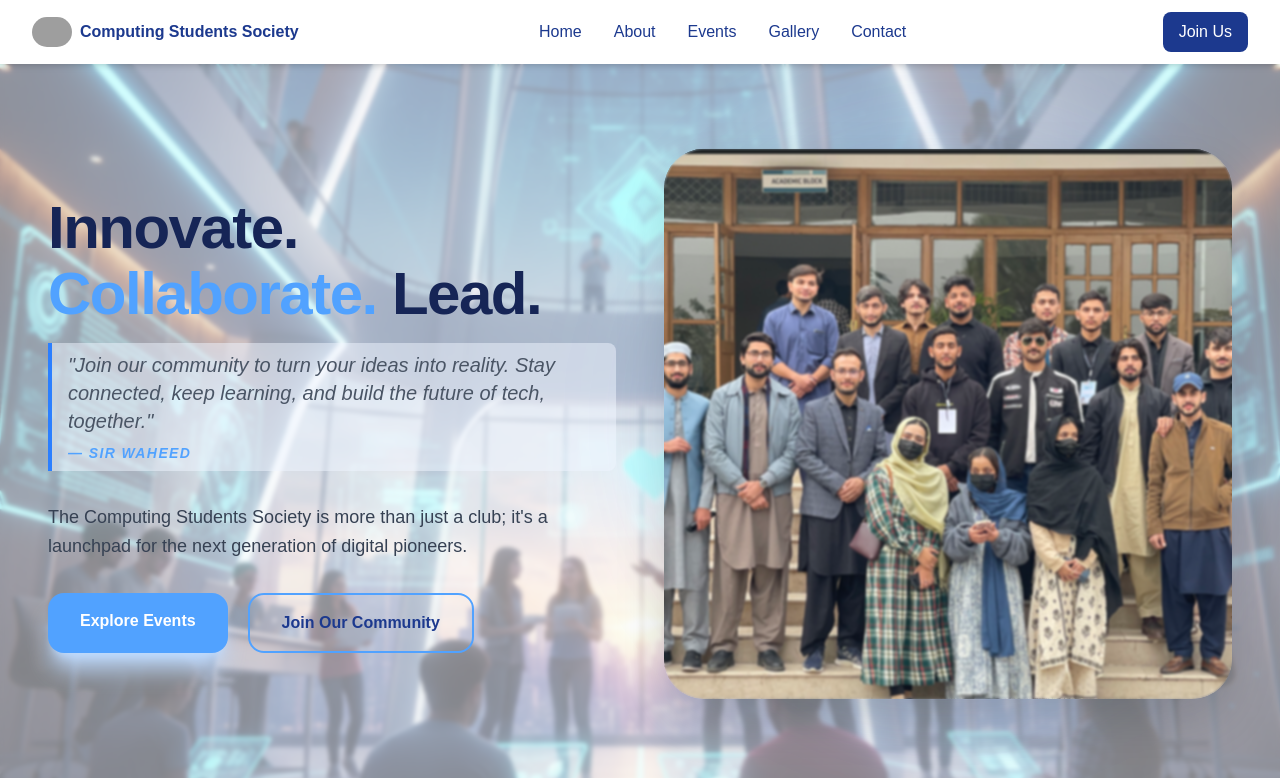
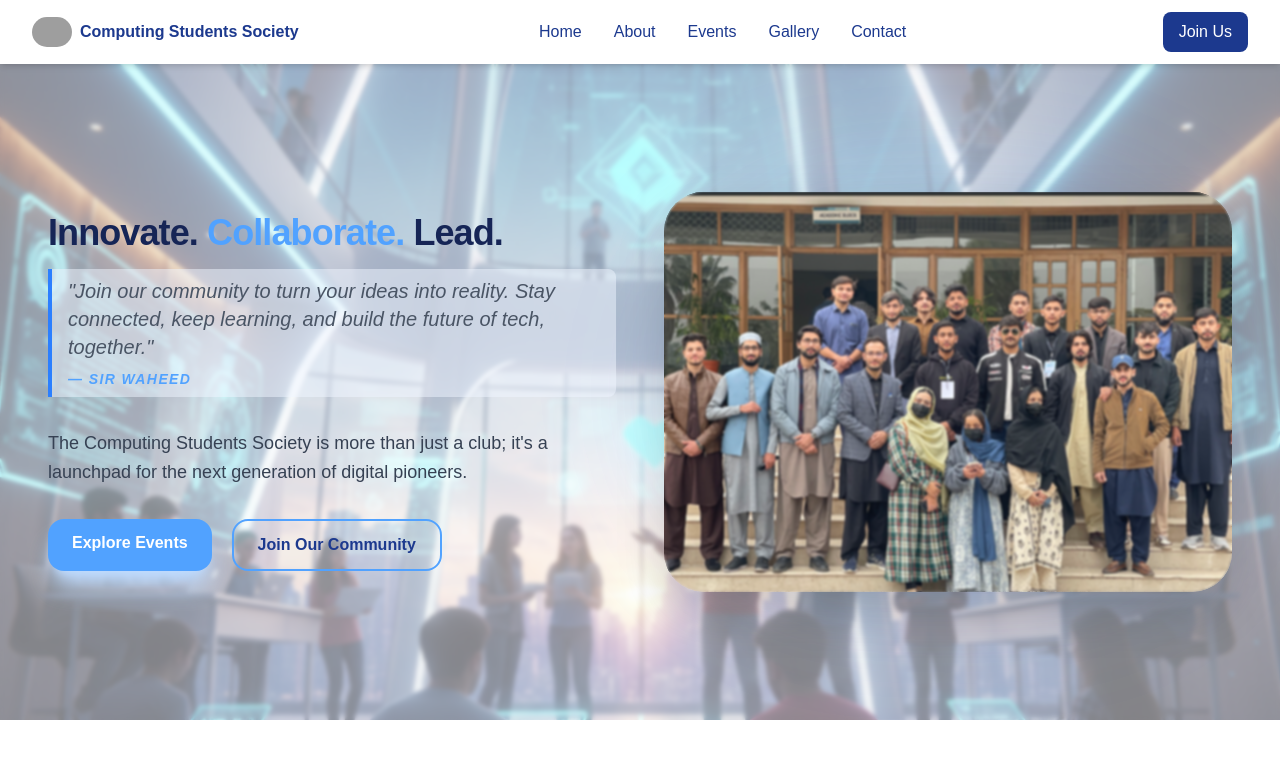
Before and after one commit to mazharktk5/css-website, a Next.js app: page / in a window 1280 px wide. Shown: the top 778 px of the page. Built offline with nearby package versions, Linux system fonts and the light colour scheme; grey boxes are pictures that could not be loaded.

Commit message:
hero page finalize

```diff
--- a/src/components/Home/Hero.jsx
+++ b/src/components/Home/Hero.jsx
@@ -13,14 +13,14 @@ export default function Hero() {
   return (
     <section
       className="relative text-gray-900 overflow-hidden bg-cover bg-center bg-no-repeat"
-      style={{ backgroundImage: "url('/images/gallery/heroback.png')" }}
+      style={{ backgroundImage: "url('/images/gallery/heroback.png')",backgroundSize:"100%",backgroundPosition:"center" }}
     >
 
       <div className="absolute inset-0 bg-white/50 backdrop-blur-[2px] z-0"></div>
 
-      <div className="relative z-10 max-w-7xl mx-auto px-6 lg:px-12 grid lg:grid-cols-2 items-center gap-12 w-full py-20 lg:min-h-[90vh]">
+      <div className="relative z-10 max-w-7xl mx-auto px-6 lg:px-12 grid lg:grid-cols-2 items-center gap-12 w-full py-32 lg:min-h-[80vh]">
 
-        {/* Left text Content */}
+
         <motion.div
           initial="hidden"
           whileInView="visible"
@@ -30,11 +30,11 @@ export default function Hero() {
           className="space-y-8 z-10 text-center lg:text-left flex flex-col justify-center h-full"
         >
           <div className="space-y-4">
-            <h1 className="text-4xl sm:text-5xl lg:text-6xl font-black tracking-tight leading-[1.1] text-blue-950">
+            <h1 className="text-3xl sm:text-4xl lg:text-4xl font-black tracking-tight leading-[1.1] text-blue-950">
               Innovate. <span className="text-blue-400 text-glow">Collaborate.</span> Lead.
             </h1>
 
-            {/* Quote Section */}
+
             <div className="relative pl-4 border-l-4 border-blue-500 py-2 italic text-gray-600 bg-blue-50/50 rounded-r-lg">
               <p className="text-lg sm:text-xl font-medium">
                 &quot;Join our community to turn your ideas into reality. Stay connected,
@@ -54,13 +54,13 @@ export default function Hero() {
           <div className="flex flex-wrap justify-center lg:justify-start gap-5">
             <Link
               href="#events"
-              className="px-8 py-4 bg-blue-400 text-white rounded-2xl font-semibold hover:bg-blue-500 hover:-translate-y-1 transition-all shadow-xl shadow-blue-200"
+              className="px-6 py-3 bg-blue-400 text-white rounded-2xl font-semibold hover:bg-blue-500 hover:-translate-y-1 transition-all shadow-xl shadow-blue-200"
             >
               Explore Events
             </Link>
             <Link
               href="/contact"
-              className="px-8 py-4 border-2 border-blue-400 text-blue-900 rounded-2xl font-semibold hover:bg-blue-50 hover:-translate-y-1 transition-all"
+              className="px-6 py-3 border-2 border-blue-400 text-blue-900 rounded-2xl font-semibold hover:bg-blue-50 hover:-translate-y-1 transition-all"
             >
               Join Our Community
             </Link>
@@ -72,7 +72,7 @@ export default function Hero() {
           initial={{ opacity: 0, scale: 0.9 }}
           whileInView={{ opacity: 1, scale: 1 }}
           transition={{ duration: 1, ease: "easeOut" }}
-          className="relative w-full h-[350px] sm:h-[450px] lg:h-[550px] flex justify-center"
+          className="relative w-full h-[350px] sm:h-[450px] lg:h-[400px] flex justify-center"
         >
           {/* Subtle Floating Animation Wrapper */}
           <motion.div
```
